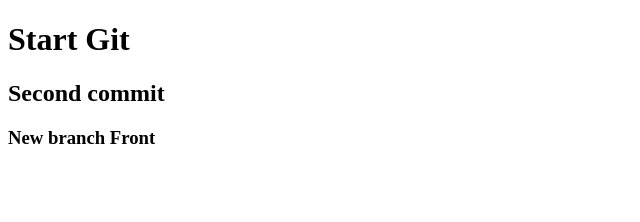
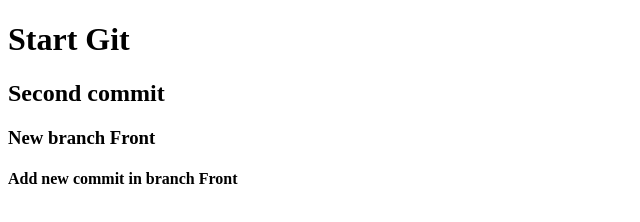
Before and after one commit to KristinaShaferovska/gittest, a plain HTML site: page index.html in a window 1280 px wide. Shown: the whole page, without its empty margins (0-640 px from the left). Drawn offline with Linux system fonts and the light colour scheme.

Commit message:
add new commit in btanch front

```diff
--- a/index.html
+++ b/index.html
@@ -14,5 +14,6 @@
    <h1> Start Git</h1>
     <h2>Second commit</h2>
     <h3>New branch Front</h3>
+    <h4>Add new commit in branch Front</h4>
 </body>
 </html>
```
